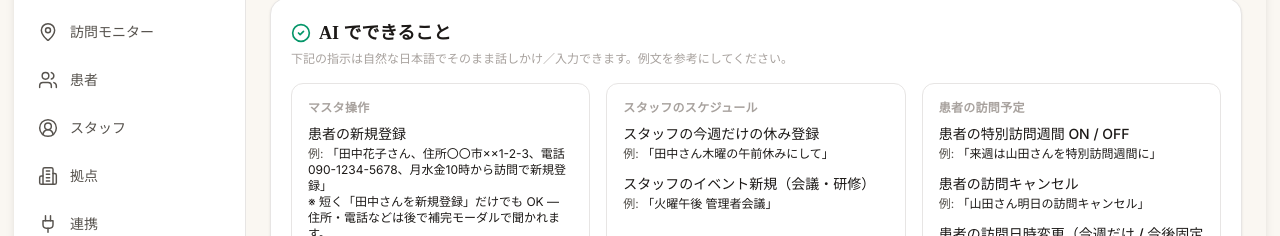
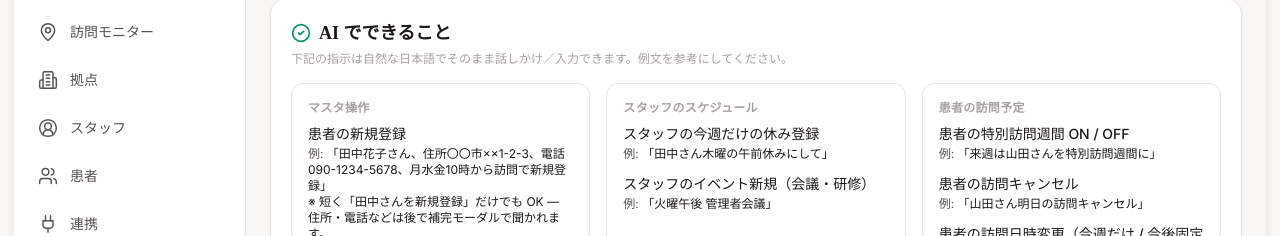
Before and after one commit to skyblueearthjapan/CareFlow, a Next.js app in the folder frontend/: page /help/ai in a window 1280 px wide. Shown: the part 220-456 px from the top of the page. Built offline with nearby package versions, Linux system fonts and the light colour scheme; no server answers.

Commit message:
feat(sidebar): 訪問モニターの下の並びを 拠点→スタッフ→患者 に変更
Co-Authored-By: Claude Fable 5 <noreply@anthropic.com>

```diff
--- a/frontend/components/Sidebar.tsx
+++ b/frontend/components/Sidebar.tsx
@@ -30,9 +30,9 @@ const NAV_ITEMS = [
   { href: '/monitor', label: '訪問モニター', icon: MapPin, adminOnly: true },
   // 現場ボード (/m) は PC 盤(親機サイドバー)では不要のため非表示。
   // モバイル現場ビュー自体は /m に存在し、モバイル導線 (MobileShell) から開ける。
+  { href: '/offices', label: '拠点', icon: Building2 },
+  { href: '/staff', label: 'スタッフ', icon: UserCircle2 },
   { href: '/patients', label: '患者', icon: Users },
-  { href: '/staff', label: 'スタッフ', icon: UserCircle2 },
-  { href: '/offices', label: '拠点', icon: Building2 },
   // 「連携」= カイポケ ジョブセンター（操作卓）を直接開く。Geocoding/AI ログ等の
   // 管理ユーティリティはジョブセンター画面内のリンクから /integrations へ。
   { href: '/integrations/kaipoke', label: '連携', icon: Plug, adminOnly: true },
```
